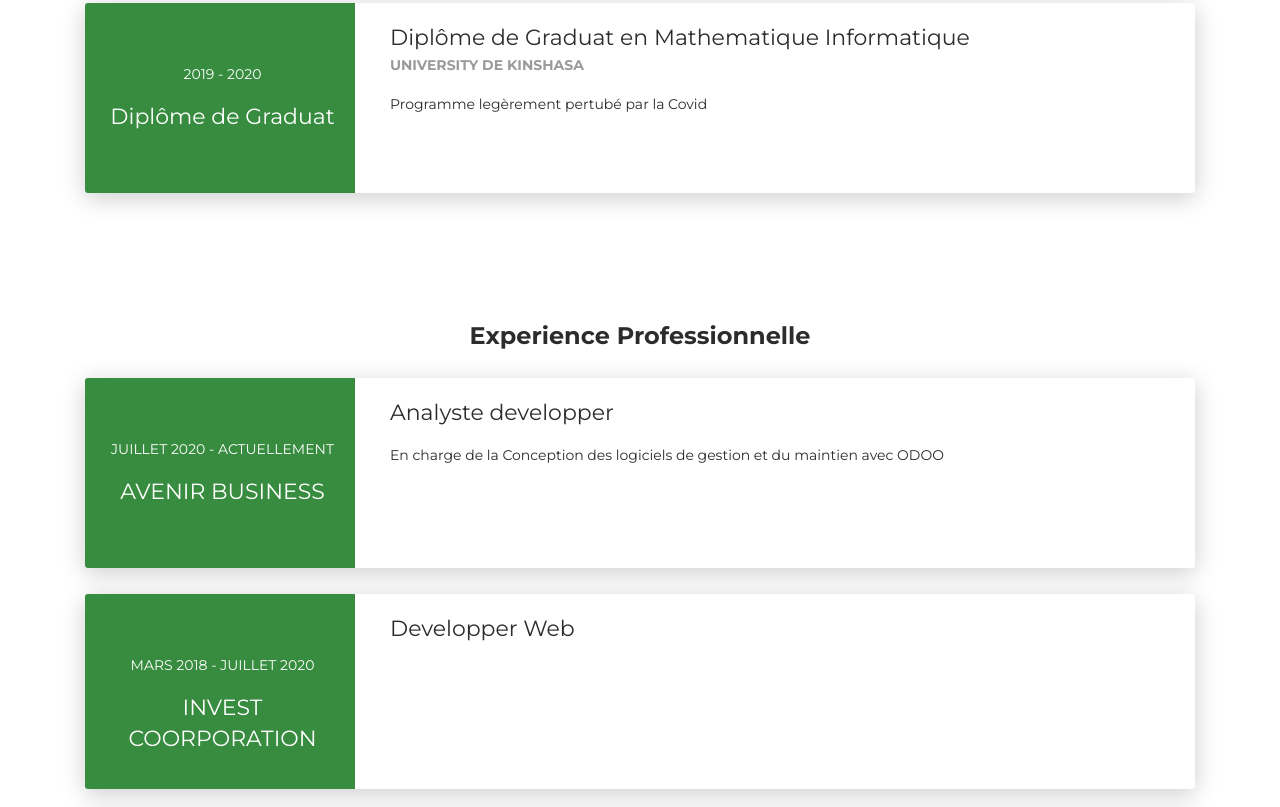
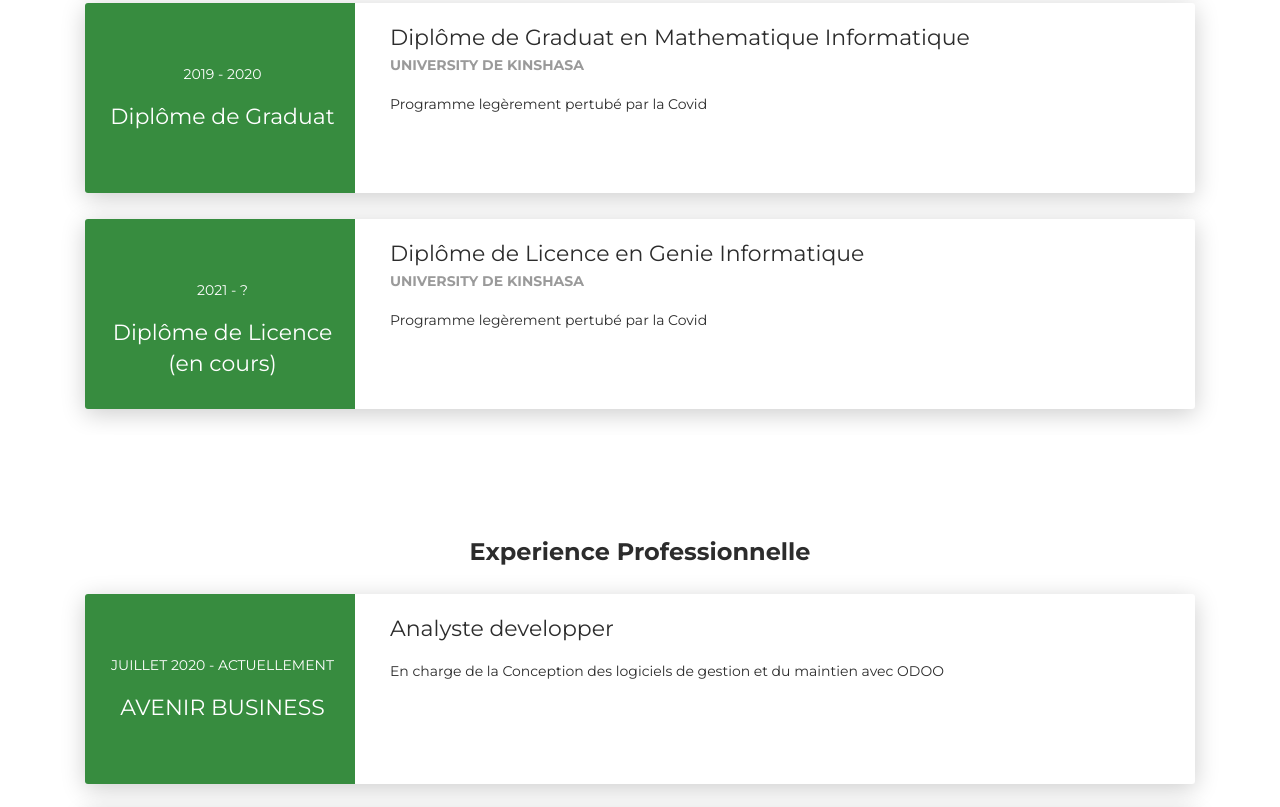
Before and after one commit to jenobrock/jeno, a plain HTML site: page index.html in a window 1280 px wide. Shown: the part 1852-2659 px from the top of the page. Drawn offline with Linux system fonts and the light colour scheme.

Commit message:
Ajout de la section licence

```diff
--- a/index.html
+++ b/index.html
@@ -382,6 +382,7 @@
                                     <p>Acquisition des notions importantes des Mathematique, fondement du raisonnement logique </p>
                                 </div>
                             </div>
+
                         </div>
                     </div>
                     <div class="card">
@@ -395,6 +396,23 @@
                             <div class="col-md-9" data-aos="fade-left" data-aos-offset="50" data-aos-duration="500">
                                 <div class="card-body">
                                     <div class="h5">Diplôme de Graduat en Mathematique Informatique</div>
+                                    <p class="category">University de Kinshasa</p>
+                                    <p>Programme legèrement pertubé par la Covid </p>
+                                </div>
+                            </div>
+                        </div>
+                    </div>
+                    <div class="card">
+                        <div class="row">
+                            <div class="col-md-3 bg-primary" data-aos="fade-right" data-aos-offset="50" data-aos-duration="500">
+                                <div class="card-body cc-education-header">
+                                    <p>2021 - ?</p>
+                                    <div class="h5">Diplôme de Licence (en cours)</div>
+                                </div>
+                            </div>
+                            <div class="col-md-9" data-aos="fade-left" data-aos-offset="50" data-aos-duration="500">
+                                <div class="card-body">
+                                    <div class="h5">Diplôme de Licence en Genie Informatique</div>
                                     <p class="category">University de Kinshasa</p>
                                     <p>Programme legèrement pertubé par la Covid </p>
                                 </div>
```
